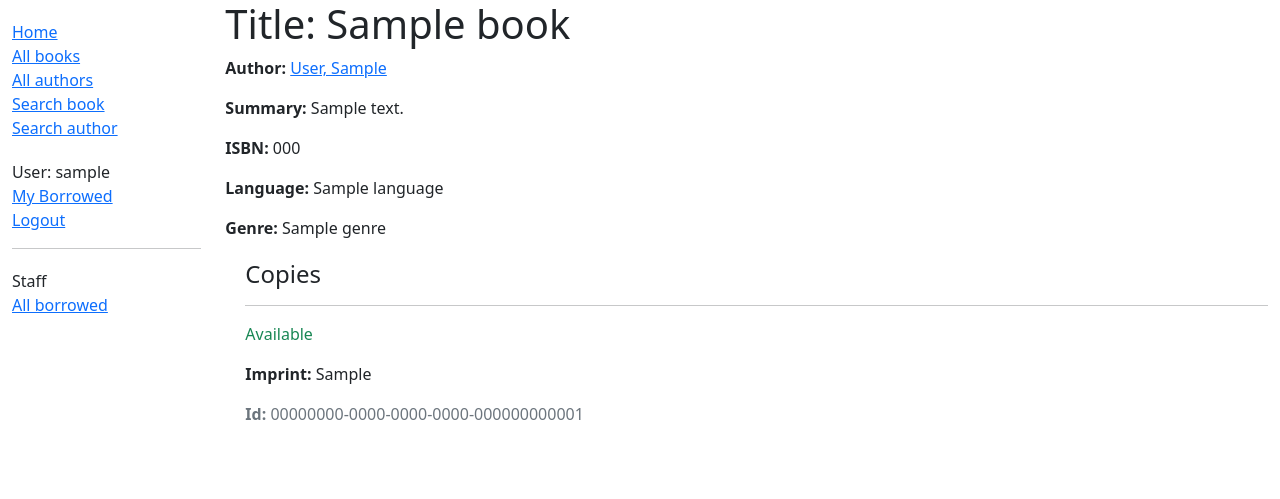
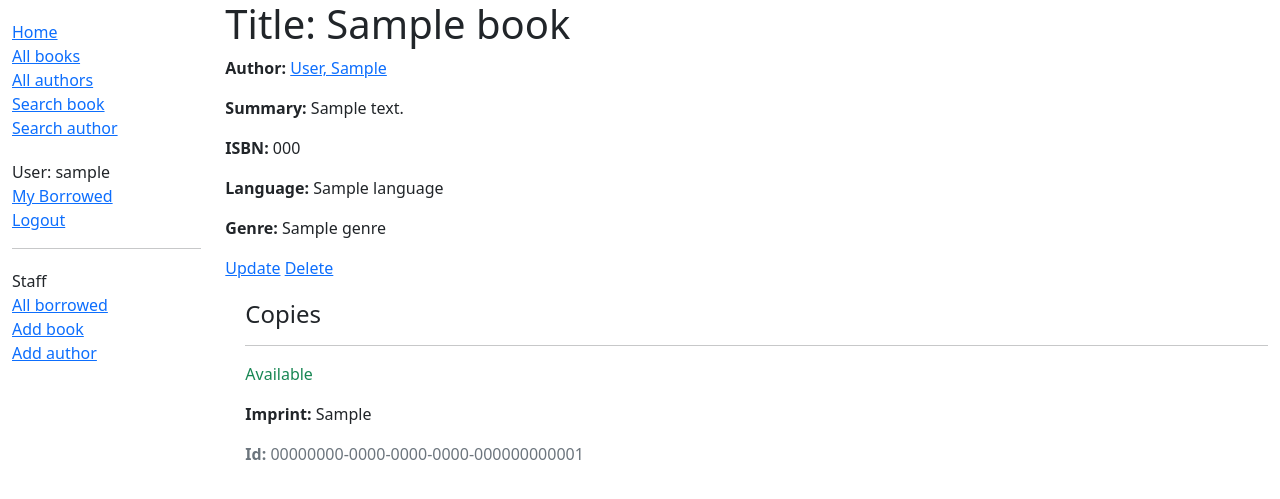
Before and after one commit to lthanh0711/mysite, a Django app: page /catalog/book/1 in a window 1280 px wide. Shown: the top 499 px of the page. Run offline with Django 4.2, Linux system fonts and the light colour scheme; a user stored in the database is signed in; tables that the repository leaves empty hold one stand-in row (values such as "Sample post"); some libraries are stand-ins or nearby versions.

Commit message:
Part 12: Include add, update, delete books, authors

```diff
--- a/catalog/templates/base_generic.html
+++ b/catalog/templates/base_generic.html
@@ -38,6 +38,8 @@
           <li>{% trans "Staff" %}</li>
           {% if perms.catalog.can_mark_returned %}
             <li><a href="{% url 'all-borrowed' %}">{% trans "All borrowed" %}</a></li>
+            <li><a href="{% url 'book-create' %}">{% trans "Add book" %}</a></li>
+            <li><a href="{% url 'author-create' %}">{% trans "Add author" %}</a></li>
           {% endif %}
         </ul>
         {% endif %}
--- a/catalog/templates/catalog/book_detail.html
+++ b/catalog/templates/catalog/book_detail.html
@@ -11,6 +11,13 @@
   <p><strong>ISBN:</strong> {{ book.isbn }}</p>
   <p><strong>{% trans "Language:" %}</strong> {{ book.language }}</p>
   <p><strong>{% trans "Genre:" %}</strong> {{ genre_all|join:", " }}</p>
+
+  {% if user.is_staff %}
+    {% if perms.catalog.can_mark_returned %}
+      <a href="{% url 'book-update' book.pk %}">{% trans "Update" %}</a>
+      <a href="{% url 'book-delete' book.pk %}">{% trans "Delete" %}</a>
+    {% endif %}
+  {% endif %}
 
   <div class="books">
     <h4>Copies</h4>
```
Also changed, not shown: catalog/templates/catalog/author_detail.html (+6 -1 lines).
